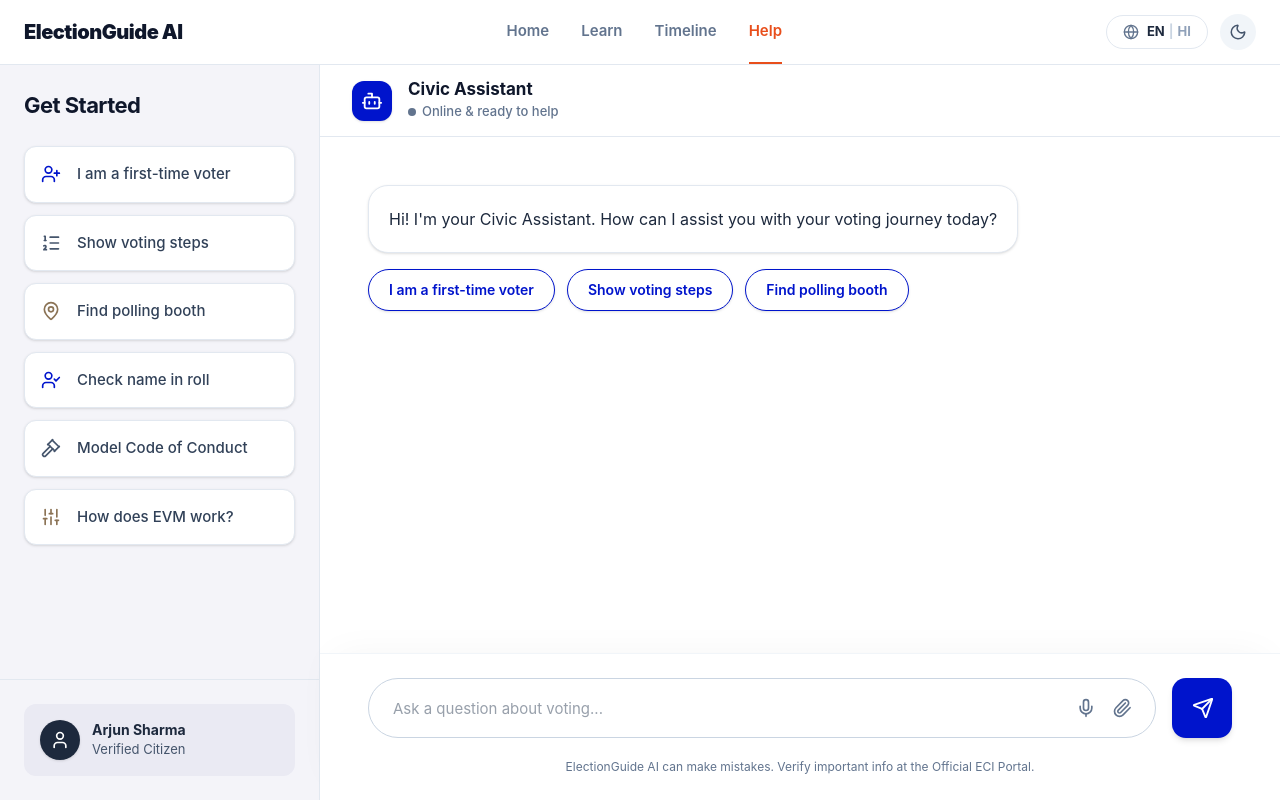
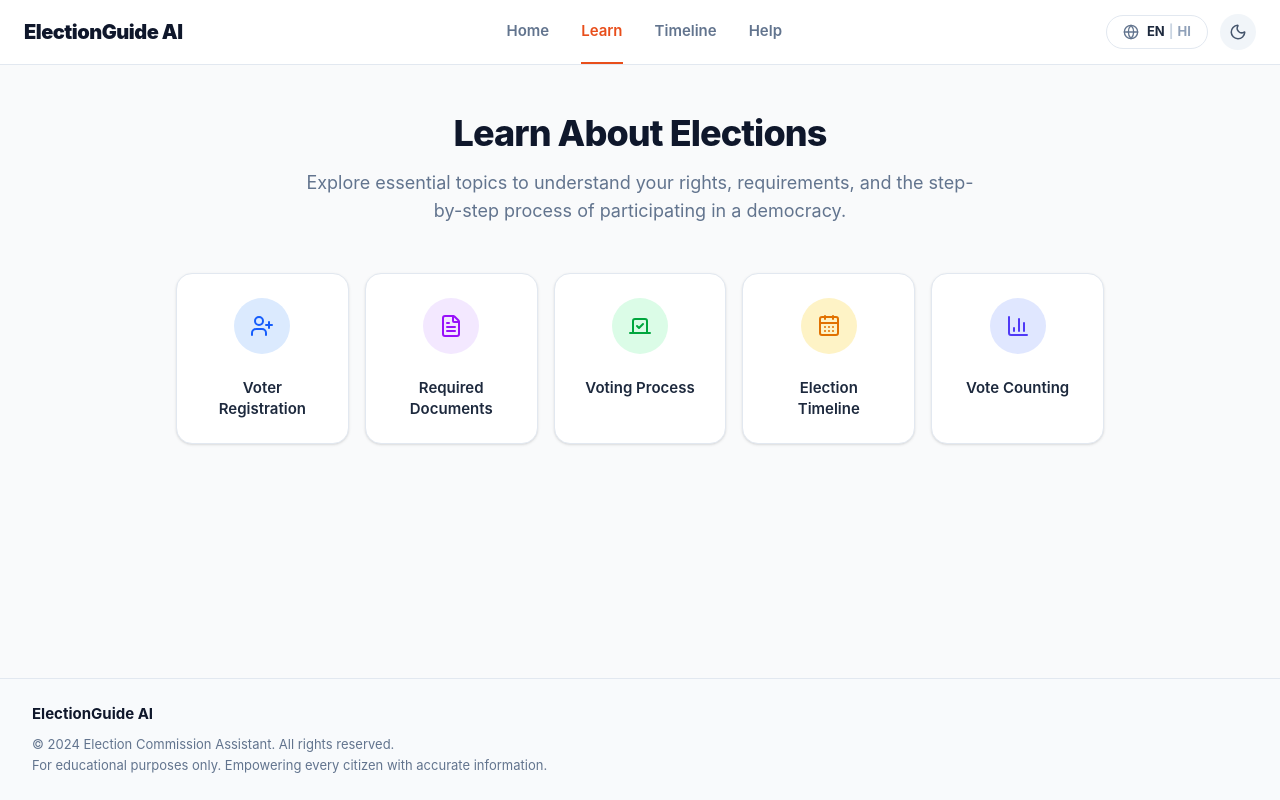
Before and after one commit to sarasinha1207/ElectionGuide-AI, a React (Vite) app: page / in a window 1280 px wide. Built offline with nearby package versions, Linux system fonts and the light colour scheme.

Commit message:
Implement election process education UI components with timeline and learning modules

```diff
--- a/src/App.jsx
+++ b/src/App.jsx
@@ -51,7 +51,7 @@ const TimelineSection = () => {
   ];
 
   return (
-    <div className="max-w-3xl mx-auto p-12">
+    <div className="max-w-3xl mx-auto p-12 w-full">
       <div className="text-center mb-12">
         <h2 className="text-3xl font-extrabold text-slate-900 tracking-tight">Election Process Timeline</h2>
         <p className="text-slate-500 mt-3 text-lg">A clear overview of how the democratic process unfolds.</p>
@@ -87,6 +87,171 @@ const TimelineSection = () => {
           })}
         </div>
       </div>
+    </div>
+  );
+};
+
+const LearnSection = () => {
+  const [activeTopic, setActiveTopic] = useState(null);
+
+  const topics = [
+    {
+      id: 'registration',
+      title: 'Voter Registration',
+      icon: UserPlus,
+      color: 'text-blue-600',
+      bgColor: 'bg-blue-100',
+      details: {
+        title: 'How to Register to Vote',
+        steps: [
+          'Visit the National Voters Service Portal (NVSP).',
+          'Fill out Form 6 online or offline for new voter registration.',
+          'Upload required passport-size photographs and documents.',
+          'Track your application status using the reference ID.'
+        ],
+        tip: 'Register at least one month before the election to ensure your name appears on the roll.'
+      }
+    },
+    {
+      id: 'documents',
+      title: 'Required Documents',
+      icon: FileText,
+      color: 'text-purple-600',
+      bgColor: 'bg-purple-100',
+      details: {
+        title: 'Documents Needed for Voting',
+        steps: [
+          'Valid EPIC (Voter ID Card) issued by the Election Commission.',
+          'If EPIC is not available, bring a recognized photo ID (e.g., Aadhaar, Passport).',
+          'Address proof might be required if registering for the first time.',
+          'Check the official ECI website for the full list of accepted documents.'
+        ],
+        tip: 'Always carry the original physical copy of your ID, as digital copies might not be accepted at all booths.'
+      }
+    },
+    {
+      id: 'process',
+      title: 'Voting Process',
+      icon: Vote,
+      color: 'text-green-600',
+      bgColor: 'bg-green-100',
+      details: {
+        title: 'Step-by-Step Voting Process',
+        steps: [
+          'Present your ID to the First Polling Officer for identity verification.',
+          'Get your left index finger inked by the Second Polling Officer.',
+          'Hand over your voter slip to the Third Polling Officer.',
+          'Proceed to the voting compartment and press the button on the EVM.'
+        ],
+        tip: 'After pressing the button, verify your vote by checking the printed slip inside the VVPAT machine.'
+      }
+    },
+    {
+      id: 'timeline',
+      title: 'Election Timeline',
+      icon: CalendarDays,
+      color: 'text-amber-600',
+      bgColor: 'bg-amber-100',
+      details: {
+        title: 'Key Phases of the Election',
+        steps: [
+          'Announcement of election dates and Model Code of Conduct.',
+          'Filing of nominations by candidates and scrutiny of papers.',
+          'Public campaigning by political parties until 48 hours before polling.',
+          'Voting day, followed by secure counting and declaration of results.'
+        ],
+        tip: 'Pay attention to the campaign deadline; all rallies and public meetings must stop 48 hours prior to voting.'
+      }
+    },
+    {
+      id: 'counting',
+      title: 'Vote Counting',
+      icon: BarChart3,
+      color: 'text-indigo-600',
+      bgColor: 'bg-indigo-100',
+      details: {
+        title: 'How Votes are Counted',
+        steps: [
+          'EVMs are securely transported to designated counting centers.',
+          'Seals are verified in the presence of candidate representatives.',
+          'Votes recorded in the Control Unit are tallied round by round.',
+          'Final results are declared by the Returning Officer.'
+        ],
+        tip: 'You can track live counting trends and final results directly on the official ECI portal.'
+      }
+    }
+  ];
+
+  return (
+    <div className="max-w-5xl mx-auto p-8 md:p-12 w-full">
+      <div className="text-center mb-12">
+        <h2 className="text-4xl font-extrabold text-slate-900 tracking-tight">Learn About Elections</h2>
+        <p className="text-slate-500 mt-4 text-lg max-w-2xl mx-auto">
+          Explore essential topics to understand your rights, requirements, and the step-by-step process of participating in a democracy.
+        </p>
+      </div>
+
+      <div className="grid grid-cols-1 sm:grid-cols-2 lg:grid-cols-5 gap-4 mb-12">
+        {topics.map((topic) => {
+          const Icon = topic.icon;
+          const isActive = activeTopic?.id === topic.id;
+          return (
+            <button
+              key={topic.id}
+              onClick={() => setActiveTopic(isActive ? null : topic)}
+              className={`p-6 rounded-2xl border text-center transition-all duration-200 flex flex-col items-center gap-4 hover:-translate-y-1 ${
+                isActive
+                  ? 'border-[#0014CC] bg-blue-50/50 shadow-md ring-1 ring-[#0014CC]'
+                  : 'border-slate-200 bg-white shadow-sm hover:shadow-md hover:border-slate-300'
+              }`}
+            >
+              <div className={`w-14 h-14 rounded-full flex items-center justify-center mb-2 ${topic.bgColor} ${topic.color}`}>
+                <Icon size={24} />
+              </div>
+              <h3 className={`font-semibold text-[15px] leading-snug ${isActive ? 'text-[#0014CC]' : 'text-slate-800'}`}>
+                {topic.title}
+              </h3>
+            </button>
+          );
+        })}
+      </div>
+
+      {activeTopic && (
+        <div className="bg-white border border-slate-200 rounded-3xl p-8 shadow-sm max-w-3xl mx-auto animate-in fade-in slide-in-from-bottom-4 duration-300">
+          <div className="flex items-center gap-4 mb-6 pb-6 border-b border-slate-100">
+             <div className={`w-12 h-12 rounded-xl flex items-center justify-center ${activeTopic.bgColor} ${activeTopic.color}`}>
+                <activeTopic.icon size={24} />
+             </div>
+             <h3 className="text-2xl font-bold text-slate-900">{activeTopic.details.title}</h3>
+          </div>
+
+          <div className="mb-8">
+            <h4 className="text-[13px] font-bold text-slate-400 uppercase tracking-wider mb-4">Key Steps</h4>
+            <ul className="space-y-4">
+              {activeTopic.details.steps.map((step, idx) => (
+                <li key={idx} className="flex items-start gap-3">
+                   <div className="w-6 h-6 rounded-full bg-slate-100 text-slate-600 flex items-center justify-center flex-shrink-0 text-sm font-bold mt-0.5">
+                     {idx + 1}
+                   </div>
+                   <p className="text-slate-700 leading-relaxed text-[15px]">{step}</p>
+                </li>
+              ))}
+            </ul>
+          </div>
+
+          <div className="bg-[#F4F4FD] border border-indigo-100 rounded-2xl p-5 flex gap-4">
+             <div className="bg-[#0014CC] w-10 h-10 rounded-xl flex items-center justify-center flex-shrink-0 shadow-sm mt-0.5">
+                <Lightbulb size={20} className="text-white" />
+             </div>
+             <div>
+               <h4 className="font-bold text-slate-900 text-[15px]">Pro Tip</h4>
+               <p className="text-slate-600 text-[14px] mt-1 leading-relaxed">
+                 {activeTopic.details.tip}
+               </p>
+             </div>
+          </div>
+        </div>
+      )}
     </div>
   );
 };
@@ -315,7 +480,7 @@ const HelpSection = () => {
   };
 
   return (
-    <div className="flex h-[calc(100vh-64px)] bg-white">
+    <div className="flex flex-1 h-full w-full bg-white overflow-hidden">
       {/* Sidebar */}
       <div className="w-[320px] bg-[#F4F4F9] border-r border-slate-200 flex flex-col hidden md:flex flex-shrink-0">
         <div className="p-6 flex-1 overflow-y-auto">
@@ -354,22 +519,10 @@ const HelpSection = () => {
             </button>
           </div>
         </div>
-        {/* User Profile */}
-        <div className="p-6 border-t border-slate-200">
-          <div className="flex items-center gap-3 bg-[#EAEAF3] p-4 rounded-xl">
-             <div className="w-10 h-10 bg-slate-800 rounded-full flex items-center justify-center shadow-sm">
-               <User size={20} className="text-white" />
-             </div>
-             <div>
-               <p className="text-sm font-bold text-slate-800 leading-tight">Arjun Sharma</p>
-               <p className="text-[13px] text-slate-600 mt-0.5">Verified Citizen</p>
-             </div>
-          </div>
-        </div>
       </div>
 
       {/* Main Chat Area */}
-      <div className="flex-1 flex flex-col bg-white">
+      <div className="flex-1 flex flex-col bg-white overflow-hidden">
         {/* Chat Header */}
         <div className="h-[72px] border-b border-slate-200 px-8 flex items-center justify-between bg-white flex-shrink-0">
           <div className="flex items-center gap-4">
@@ -438,7 +591,7 @@ const HelpSection = () => {
 };
 
 export default function App() {
-  const [activeTab, setActiveTab] = useState('help');
+  const [activeTab, setActiveTab] = useState('learn');
   const [language, setLanguage] = useState('EN');
   const [theme, setTheme] = useState('light');
 
@@ -498,28 +651,40 @@ export default function App() {
       <main className="flex-1 w-full flex flex-col overflow-y-auto">
         {activeTab === 'help' && <HelpSection />}
         {activeTab === 'timeline' && <TimelineSection />}
+        {activeTab === 'learn' && <LearnSection />}
 
-        {activeTab !== 'help' && activeTab !== 'timeline' && (
+        {activeTab !== 'help' && activeTab !== 'timeline' && activeTab !== 'learn' && (
           <div className="p-12 text-center py-32 min-h-[600px]">
             <h2 className="text-3xl font-extrabold mb-4 capitalize">{activeTab} Section</h2>
-            <p className="text-slate-500">Navigate to the Help section to see the Chatbot, or Timeline for the election process.</p>
+            <p className="text-slate-500">Navigate to the Learn, Timeline, or Help section.</p>
             <div className="mt-8 flex items-center justify-center gap-4">
               <button
-                onClick={() => setActiveTab('help')}
+                onClick={() => setActiveTab('learn')}
                 className="px-6 py-2.5 bg-[#0014CC] text-white rounded-lg font-medium hover:bg-blue-800 transition-colors"
               >
-                Go to Help
+                Go to Learn
               </button>
               <button
-                onClick={() => setActiveTab('timeline')}
+                onClick={() => setActiveTab('help')}
                 className="px-6 py-2.5 bg-slate-100 text-slate-800 rounded-lg font-medium hover:bg-slate-200 transition-colors"
               >
-                View Timeline
+                Go to Help
               </button>
             </div>
           </div>
         )}
       </main>
+
+      {/* Footer */}
+      <footer className="bg-[#F8FAFC] border-t border-slate-200 py-6 px-8 flex-shrink-0 w-full z-10">
+          <div className="max-w-3xl">
+              <h3 className="font-bold text-slate-900 text-[15px] mb-2">ElectionGuide AI</h3>
+              <p className="text-[13px] text-slate-500 leading-relaxed">
+                  © 2024 Election Commission Assistant. All rights reserved.<br/>
+                  For educational purposes only. Empowering every citizen with accurate information.
+              </p>
+          </div>
+      </footer>
     </div>
   );
 }
```
